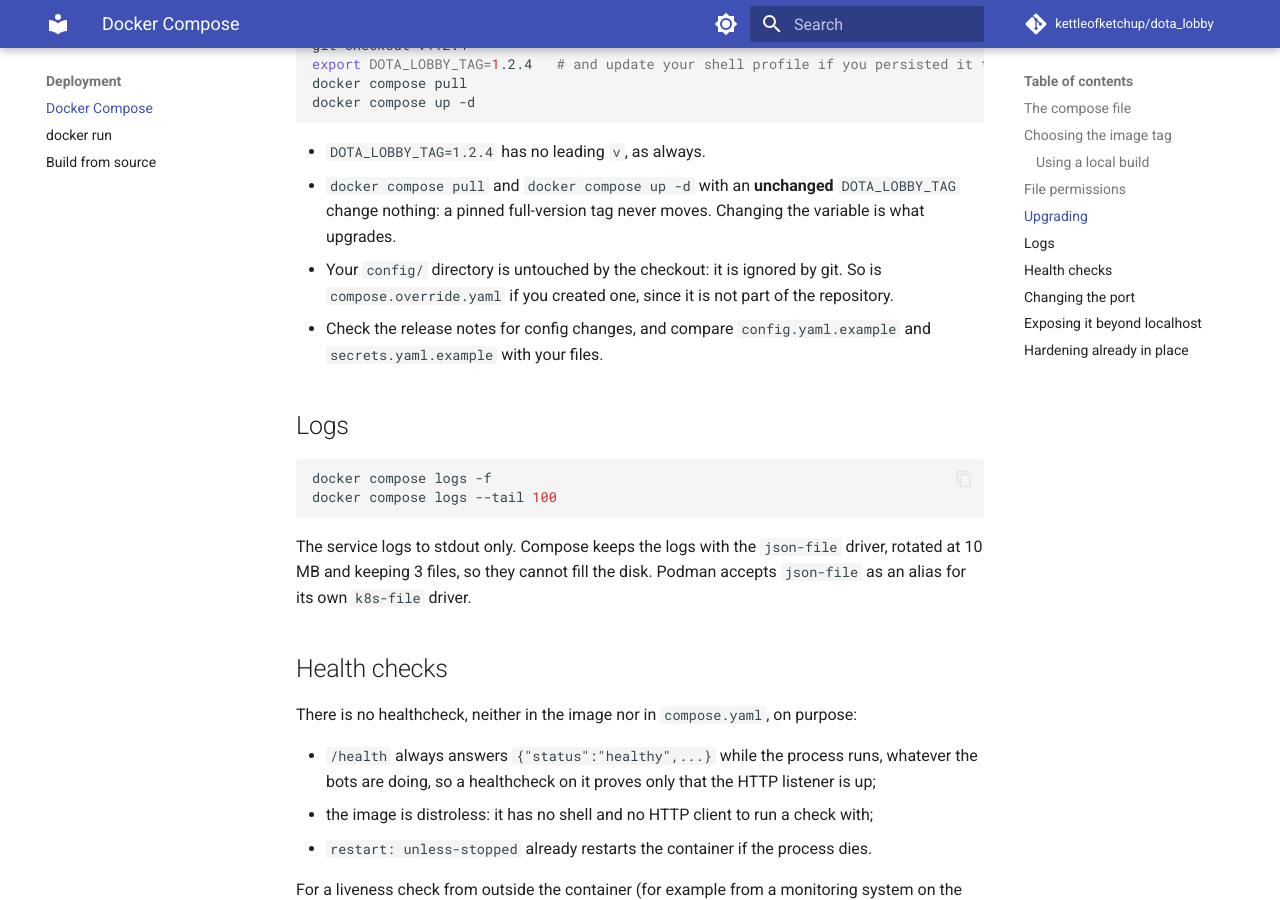
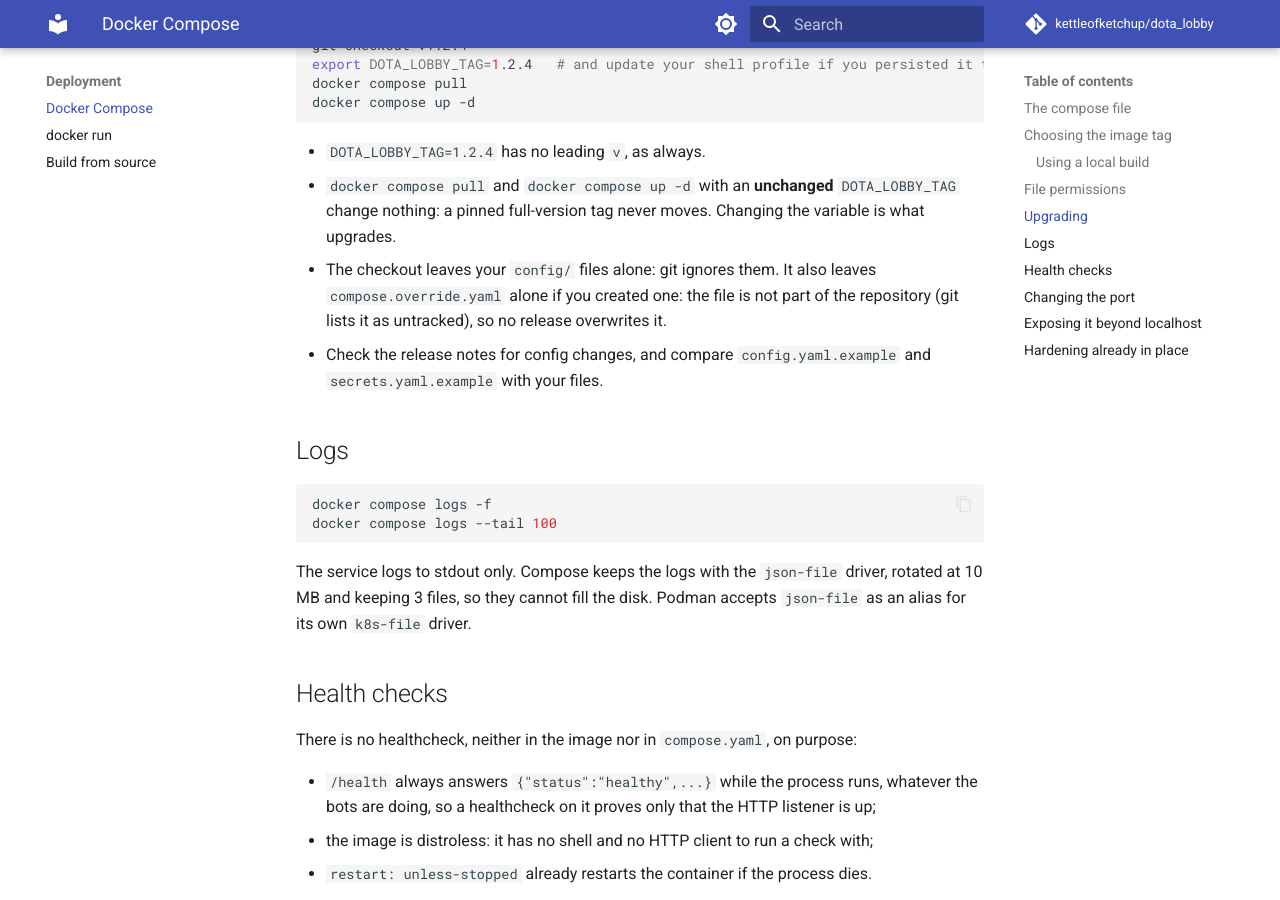
Before and after one commit to kettleofketchup/dota_lobby, an MkDocs documentation site: the page built from docs/deployment/docker-compose.md, in a window 1280 px wide and 900 px high, scrolled down 5195 px. Built offline with MkDocs 1.6.1 and Material for MkDocs 9.7.7, drawn with Linux system fonts in a browser that asks for light colours; comment, search, counter and statistics services are not loaded.

Commit message:
Fix docs inaccuracies found in final review

```diff
--- a/docs/deployment/docker-compose.md
+++ b/docs/deployment/docker-compose.md
@@ -325,8 +325,9 @@ docker compose up -d
 - `docker compose pull` and `docker compose up -d` with an **unchanged** `DOTA_LOBBY_TAG`
   change nothing: a pinned full-version tag never moves. Changing the variable is what
   upgrades.
-- Your `config/` directory is untouched by the checkout: it is ignored by git. So is
-  `compose.override.yaml` if you created one, since it is not part of the repository.
+- The checkout leaves your `config/` files alone: git ignores them. It also leaves
+  `compose.override.yaml` alone if you created one: the file is not part of the repository
+  (git lists it as untracked), so no release overwrites it.
 - Check the release notes for config changes, and compare `config.yaml.example` and
   `secrets.yaml.example` with your files.
 
```
Also changed, not shown: docs/api/index.md (+2 -2 lines).
